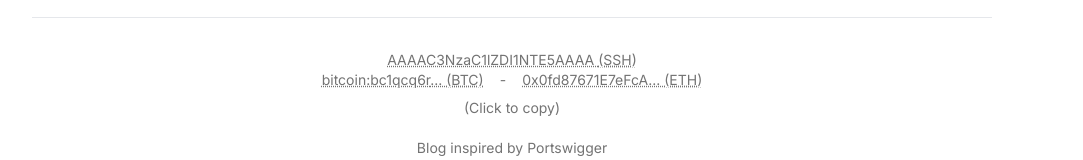
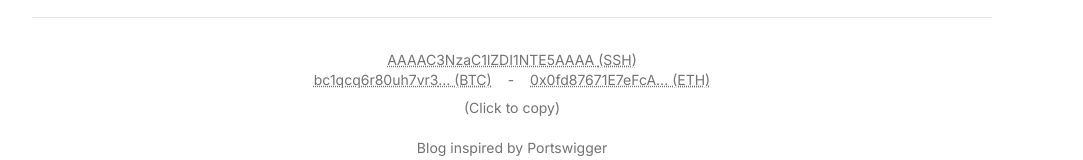
Before and after one commit to StrixSC/strix.site, a Next.js app: page /blog in a window 1280 px wide. Shown: the part 1249-1409 px from the top of the page, without its empty margins (128-1211 px from the left). Built offline with nearby package versions, Linux system fonts and the light colour scheme; no server answers.

Commit message:
update: fixed wrong btc prefix

```diff
--- a/components/Footer.tsx
+++ b/components/Footer.tsx
@@ -2,7 +2,7 @@ import Link from 'next/link';
 
 const Footer = () => {
     const ethAddress = '0x0fd87671E7eFcAbEB4Cdef187eEE918453EA7b71';
-    const btcAddress = 'bitcoin:bc1qcq6r80uh7vr3z8hgg4mgp8taueqgcncvemukz8';
+    const btcAddress = 'bc1qcq6r80uh7vr3z8hgg4mgp8taueqgcncvemukz8';
     const copy = () => {
         navigator.clipboard.writeText(ethAddress);
     };
@@ -20,7 +20,7 @@ const Footer = () => {
                     data-href={`bitcoin:${btcAddress}`}
                     className="underline decoration-dotted hover:cursor-pointer hover:text-black dark:hover:text-white hover:decoration-solid"
                     onClick={() => {
-                        navigator.clipboard.writeText(btcAddress);
+                        navigator.clipboard.writeText(`bitcoin:${btcAddress}`);
                     }}>
                     {btcAddress.substring(0, 16)}... <abbr title="Bitcoin">(BTC)</abbr>
                 </div>
```
